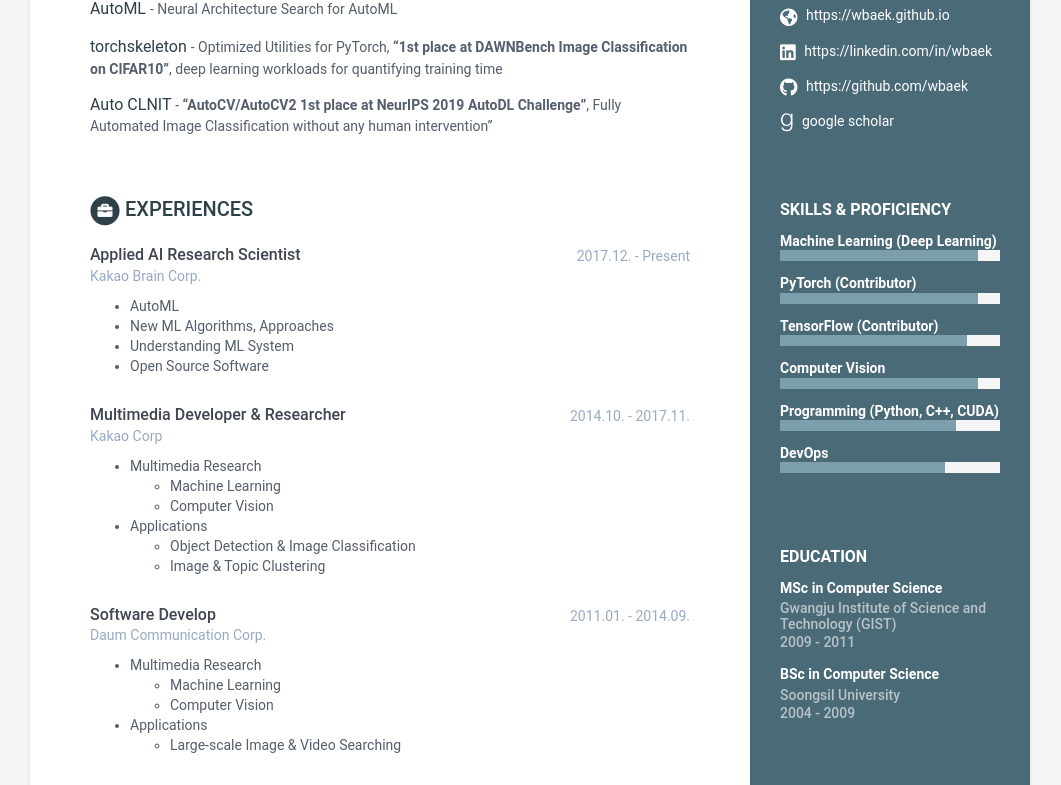
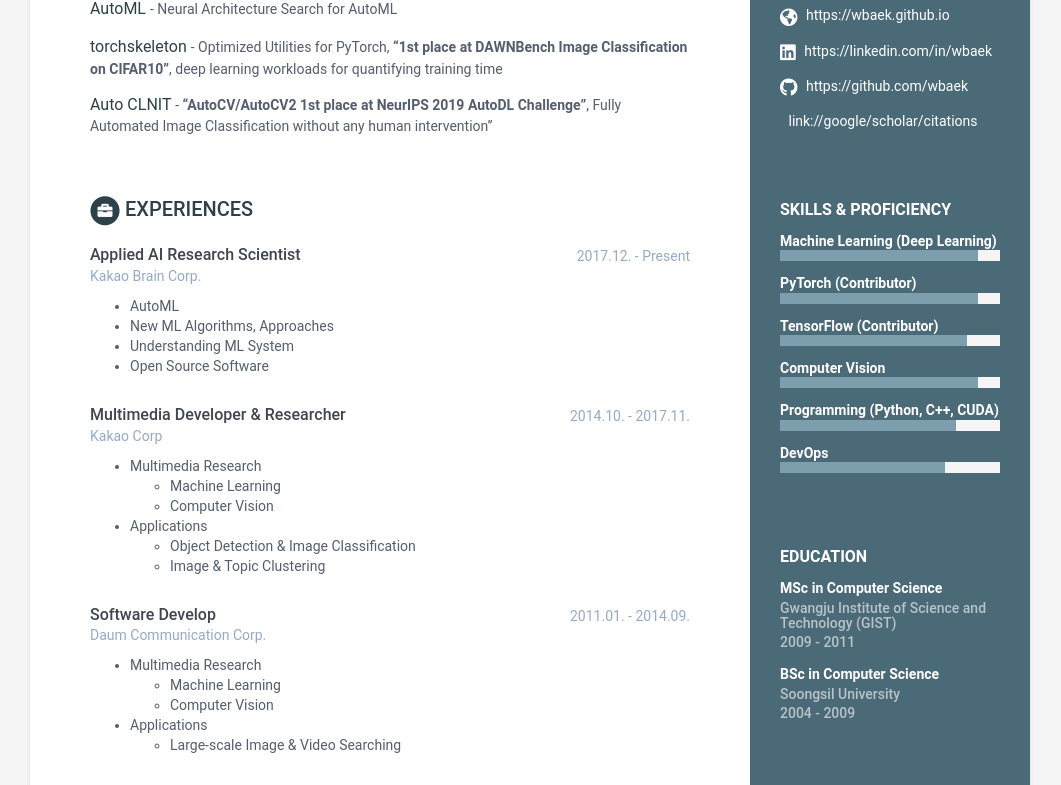
Before and after one commit to wbaek/wbaek.github.io, a Jekyll site: the page built from index.html, in a window 1280 px wide. Shown: the part 363-1148 px from the top of the page, without its empty margins (110-1171 px from the left). Built offline with Jekyll 4.4.1, drawn with Linux system fonts in a browser that asks for light colours.

Commit message:
fix google scholar link

```diff
--- a/_includes/contact.html
+++ b/_includes/contact.html
@@ -68,8 +68,8 @@
     {% endif %}
 
     {% if sidebar.googlescholar %}
-    <li class="goodreads-g"><i class="fab fa-goodreads-g"></i>
-      <a href="{https://scholar.google.co.kr/citations?sortby=pubdate&user={ sidebar.googlescholar }}" target="_blank">google scholar</a>
+    <li class="goodreads-s"><i class="fab fa-goodreads-s"></i>
+      <a href="https://scholar.google.co.kr/citations?sortby=pubdate&user={{ sidebar.googlescholar }}" target="_blank">link://google/scholar/citations</a>
     </li>
     {% endif %}
 
```
